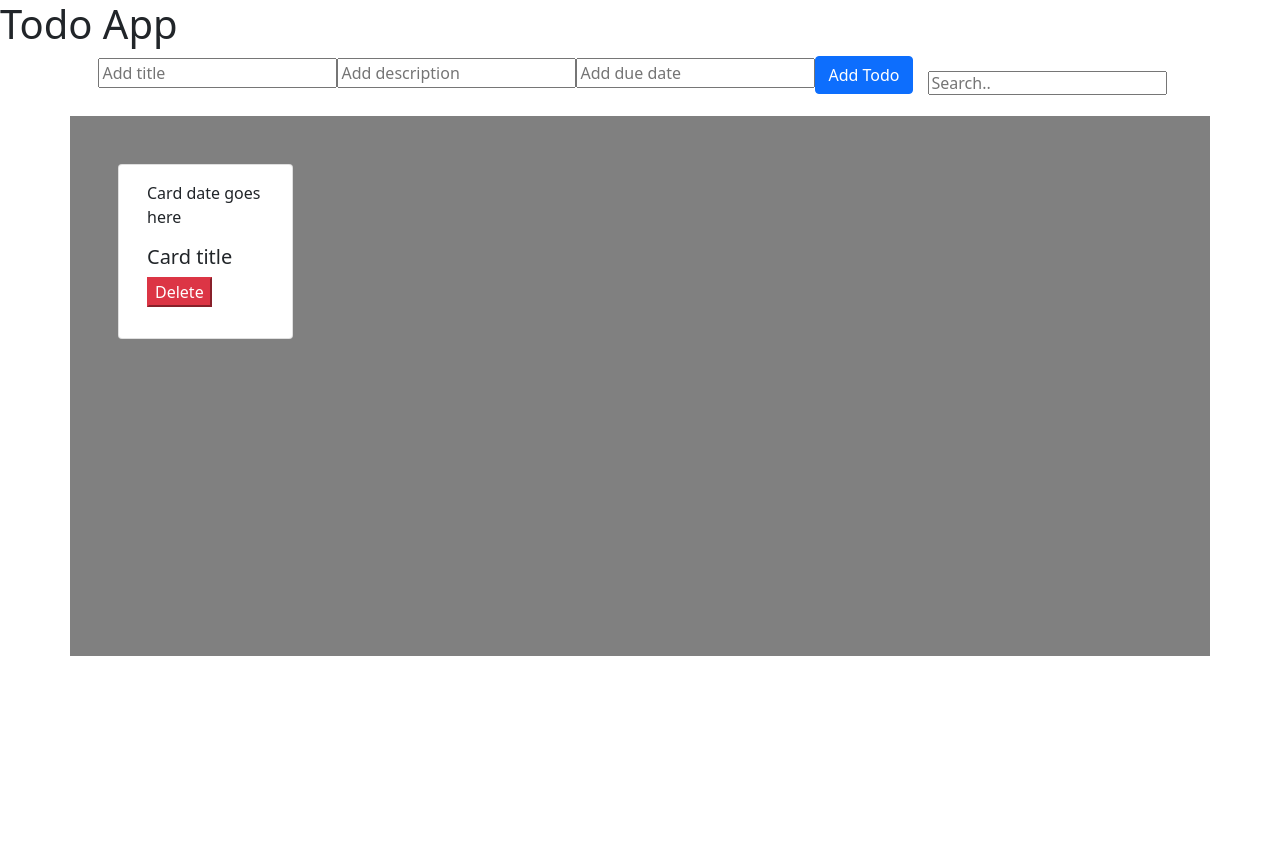
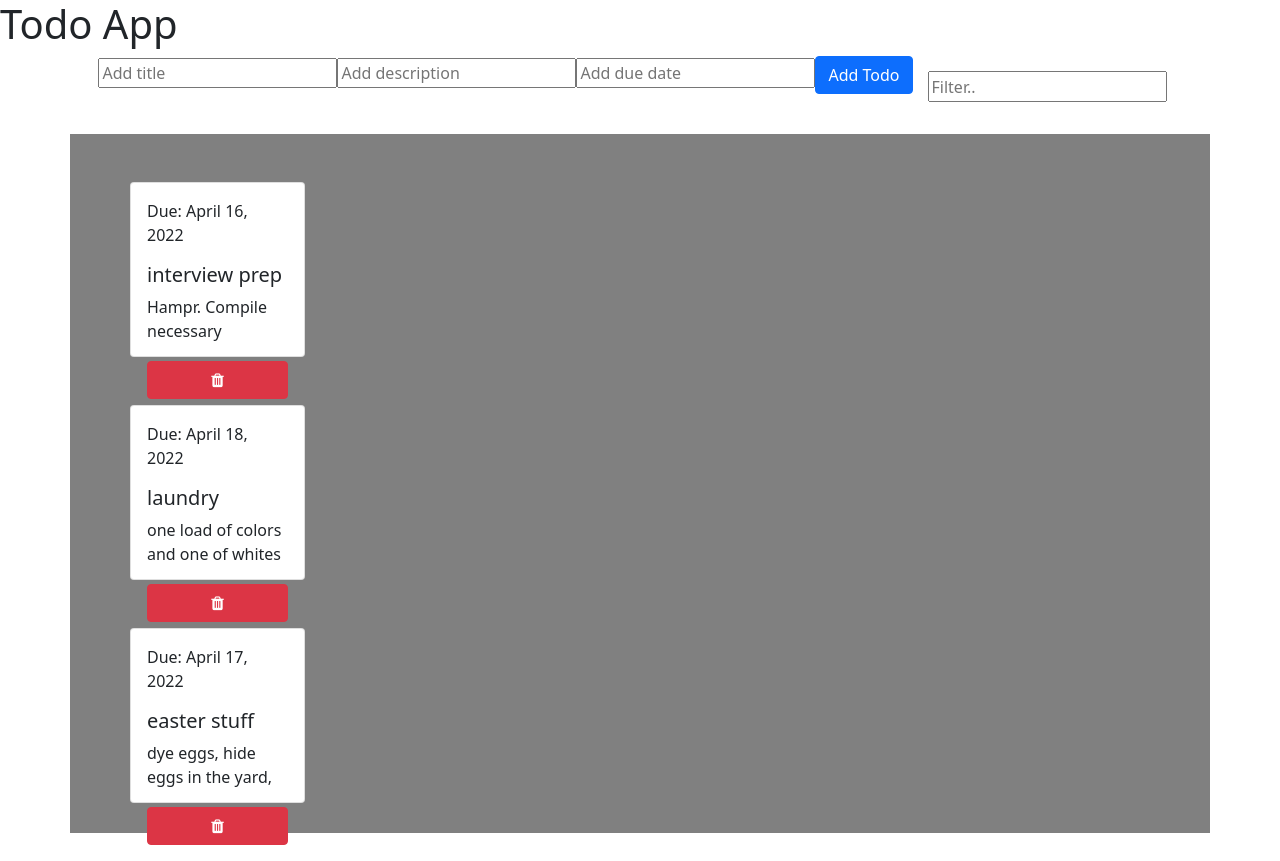
Before and after one commit to JaredShakespaere/todo-app, an Angular app: page / in a window 1280 px wide. Before the commit the page ends 800 px from the top, so only its background shows below. Built offline with nearby package versions, Linux system fonts and the light colour scheme.

Commit message:
built out todo card a bit more. I added the data to each card. Styling is not complete.

```diff
--- a/src/app/app.module.ts
+++ b/src/app/app.module.ts
@@ -5,9 +5,10 @@ import { AppRoutingModule } from './app-routing.module';
 import { AppComponent } from './app.component';
 import { TodoListComponent } from './todo-list/todo-list.component';
 import { TodoDescriptionComponent } from './todo-description/todo-description.component';
+import { TodoComponent } from './todo/todo.component';
 
 @NgModule({
-  declarations: [AppComponent, TodoListComponent, TodoDescriptionComponent],
+  declarations: [AppComponent, TodoListComponent, TodoDescriptionComponent, TodoComponent],
   imports: [BrowserModule,
     AppRoutingModule],
 
--- a/src/app/todo-description/todo-description.component.css
+++ b/src/app/todo-description/todo-description.component.css
@@ -0,0 +1,5 @@
+.card {
+  width: 175px;
+  height: 175px;
+  margin: 3rem;
+}
--- a/src/app/todo-description/todo-description.component.html
+++ b/src/app/todo-description/todo-description.component.html
@@ -1 +1,7 @@
-<p>todo-description works!</p>
+<div class="card" >
+  <div class="card-body d-flex justify-content-center flex-column">
+    <p class="card-date">Due:</p>
+    <p class="card-description">Description</p>
+    <button class="btn btn-secondary">Title</button>
+  </div>
+</div>
--- a/src/app/todo-list/todo-list.component.html
+++ b/src/app/todo-list/todo-list.component.html
@@ -15,19 +15,13 @@
               </form>
             </div>
             <li class = "nav-item d-flex" id="li">
-              <input type="text" placeholder="Search..">
+              <input type="text" placeholder="Filter..">
             </li>
           </ul>
         </div>
       </div>
-      <div class="row" id="todo" *ngIf="todos.length">
-        <div class="card ">
-          <div class="card-body">
-            <p class="card-date">Card date goes here</p>
-            <h5 class="card-title">Card title</h5>
-            <button class="btn-danger">Delete</button>
-          </div>
-        </div>
+      <div class="row" id="todo">
+       <app-todo></app-todo>
       </div>
     </div>
   </div>
--- a/src/app/todo-list/todo-list.component.ts
+++ b/src/app/todo-list/todo-list.component.ts
@@ -6,32 +6,7 @@ import { Component, OnInit } from '@angular/core';
   styleUrls: ['./todo-list.component.css'],
 })
 export class TodoListComponent implements OnInit {
-  todos: any[] = [
-    {
-      todoId: 1,
-      todoTitle: 'interview prep',
-      todoDueDate: 'April 16, 2022',
-      todoDescription:
-        'Hampr. Compile necessary documents. Go over the job description.',
-      todoTags: ['interview', 'work'],
-    },
-    {
-      todoId: 2,
-      todoTitle: 'laundry',
-      todoDueDate: 'April 18, 2022',
-      todoDescription:
-        'one load of colors and one of whites',
-      todoTags: ['cleaning'],
-    },
-    {
-      todoId: 3,
-      todoTitle: 'easter stuff',
-      todoDueDate: 'April 17, 2022',
-      todoDescription:
-        'dye eggs, hide eggs in the yard, get ci more candy',
-      todoTags: ['family'],
-    }
-  ];
+
   constructor() {}
 
   ngOnInit(): void {}
--- /dev/null
+++ b/src/app/todo/todo.component.css
@@ -0,0 +1,11 @@
+.card {
+  width: 175px;
+  height: 175px;
+  margin: 3rem;
+}
+.card-description{
+  height: 50px;
+  overflow-x: hidden;
+  overflow-y: scroll;
+
+}
--- /dev/null
+++ b/src/app/todo/todo.component.html
@@ -0,0 +1,10 @@
+<div class="card" *ngFor="let todo of todos">
+  <div class="card-body d-flex justify-content-center flex-column">
+    <p class="card-date">Due: {{ todo.todoDueDate }}</p>
+    <h5 class="card-title">{{ todo.todoTitle }}</h5>
+    <p class="card-description">{{ todo.todoDescription }}</p>
+    <button class="btn btn-danger" id="delete-btn">
+      <i class="fa fa-trash" aria-hidden="true"></i>
+    </button>
+  </div>
+</div>
--- /dev/null
+++ b/src/app/todo/todo.component.ts
@@ -0,0 +1,40 @@
+import { Component, Input, OnInit } from '@angular/core';
+
+
+
+@Component({
+  selector: 'app-todo',
+  templateUrl: './todo.component.html',
+  styleUrls: ['./todo.component.css'],
+})
+export class TodoComponent implements OnInit {
+  @Input()
+  todoDescription!: string;
+  todos: any[] = [
+    {
+      todoId: 1,
+      todoTitle: 'interview prep',
+      todoDueDate: 'April 16, 2022',
+      todoDescription:
+        'Hampr. Compile necessary documents. Go over the job description.',
+      todoTags: ['interview', 'work'],
+    },
+    {
+      todoId: 2,
+      todoTitle: 'laundry',
+      todoDueDate: 'April 18, 2022',
+      todoDescription: 'one load of colors and one of whites',
+      todoTags: ['cleaning'],
+    },
+    {
+      todoId: 3,
+      todoTitle: 'easter stuff',
+      todoDueDate: 'April 17, 2022',
+      todoDescription: 'dye eggs, hide eggs in the yard, get ci more candy',
+      todoTags: ['family'],
+    },
+  ];
+  constructor() {}
+
+  ngOnInit(): void {}
+}
```
Also changed, not shown: 1 other file (tests, documents, lock files or other folders).
